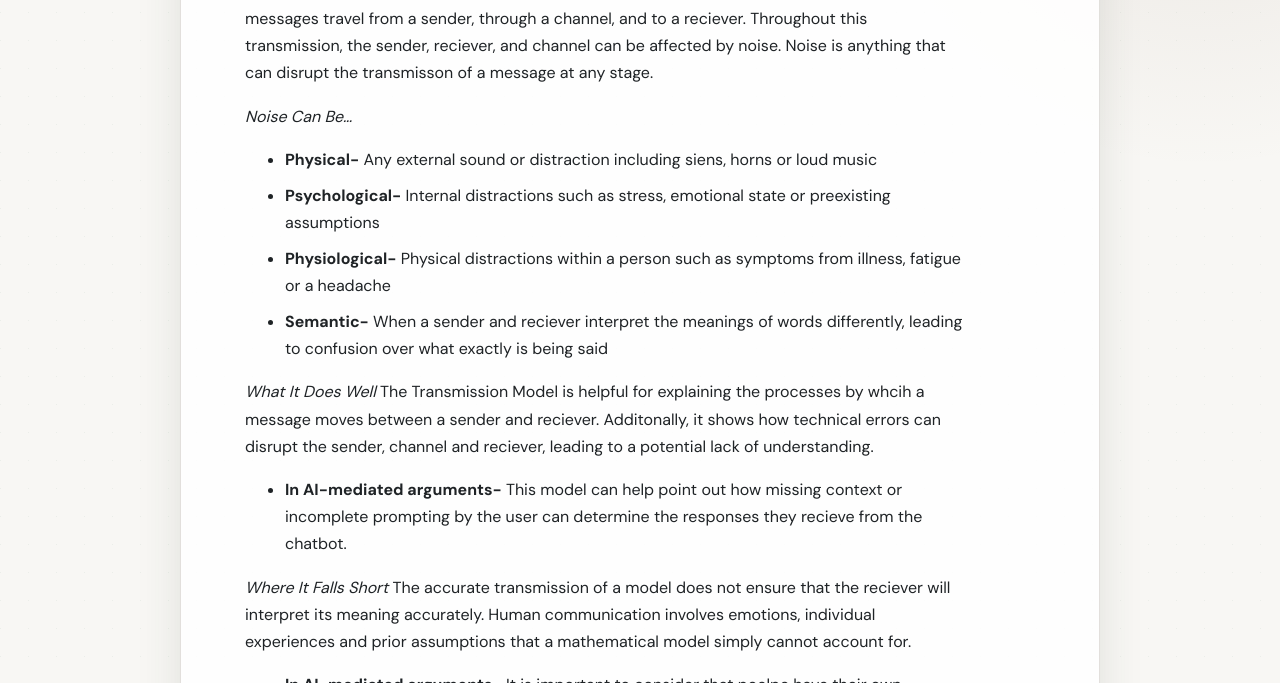
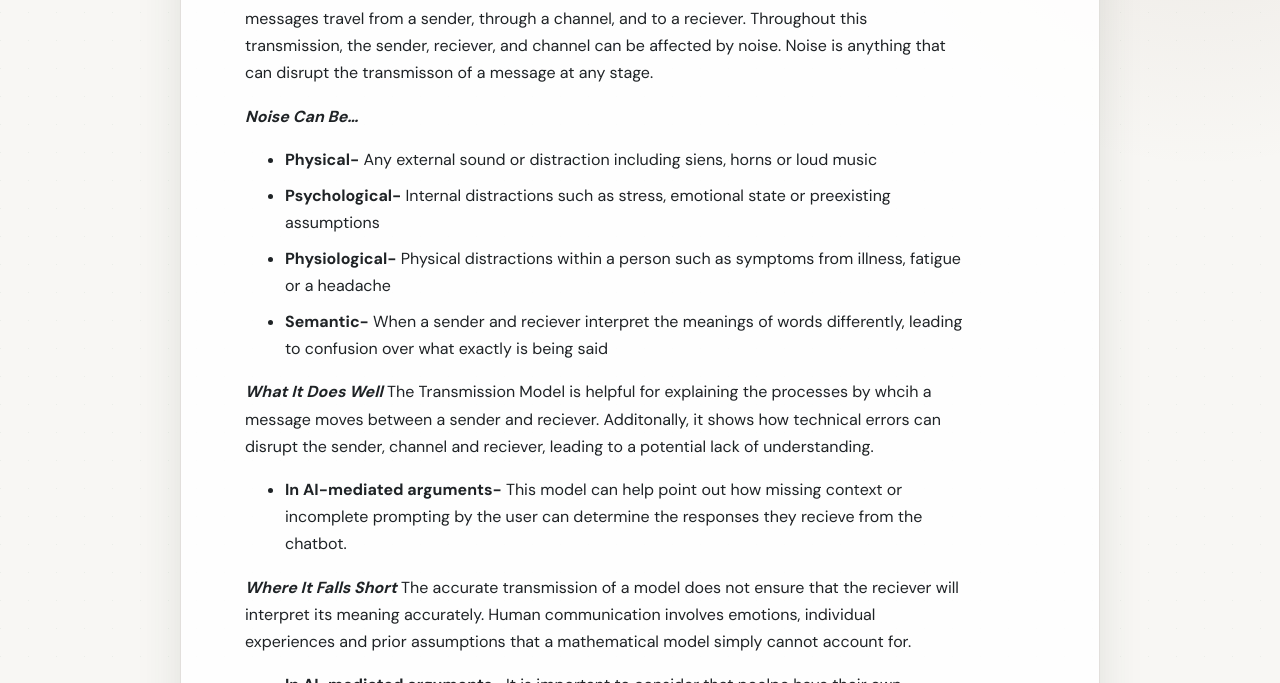
Before and after one commit to Jacobw23-Coder/primer, a Jekyll site: the page built from pages/transmission-view-and-limits.md, in a window 1280 px wide. Shown: the part 1220-1903 px from the top of the page. Built offline with Jekyll 4.4.1, drawn with Linux system fonts in a browser that asks for light colours.

```diff
--- a/pages/transmission-view-and-limits.md
+++ b/pages/transmission-view-and-limits.md
@@ -45,16 +45,16 @@ title: The transmission view and its limits
 
 Claude Shannon and Warren Weaver's 1949 Transmission Model of communication shows how messages travel from a sender, through a channel, and to a reciever. Throughout this transmission, the sender, reciever, and channel can be affected by noise. Noise is anything that can disrupt the transmisson of a message at any stage.
 
-*Noise Can Be...*
+***Noise Can Be...***
 - **Physical-** Any external sound or distraction including siens, horns or loud music
 - **Psychological-** Internal distractions such as stress, emotional state or preexisting assumptions
 - **Physiological-** Physical distractions within a person such as symptoms from illness, fatigue or a headache
 - **Semantic-** When a sender and reciever interpret the meanings of words differently, leading to confusion over what exactly is being said
 
-*What It Does Well*
+***What It Does Well***
 The Transmission Model is helpful for explaining the processes by whcih a message moves between a sender and reciever. Additonally, it shows how technical errors can disrupt the sender, channel and reciever, leading to a potential lack of understanding.
 - **In AI-mediated arguments-** This model can help point out how missing context or incomplete prompting by the user can determine the responses they recieve from the chatbot.
 
-*Where It Falls Short*
+***Where It Falls Short***
 The accurate transmission of a model does not ensure that the reciever will interpret its meaning accurately. Human communication involves emotions, individual experiences and prior assumptions that a mathematical model simply cannot account for.
 - **In AI-mediated arguments-** It is important to consider that poelpe have their own experiences and emotions that are hard to replicate when writing a prompt. Additionally, messages from one communicator to another in an argument can be misinterpreted, leading to an innacturate portrayal of events to the chatbot, thus, leading to an unhelpful response.
```
